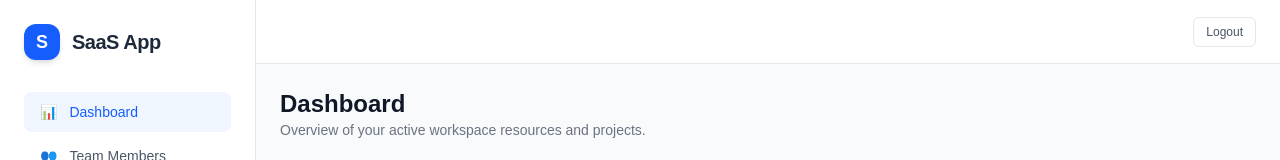
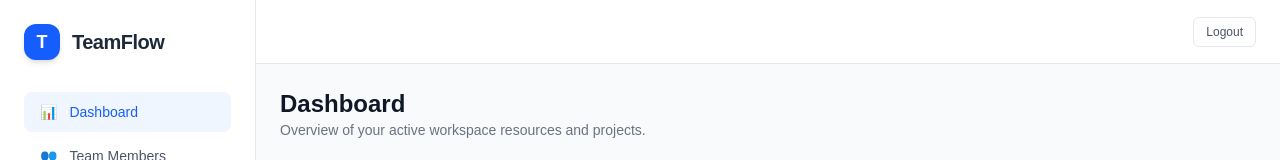
Before and after one commit to ylin1202/teamflow, a Next.js app in the folder frontend/: page /dashboard in a window 1280 px wide. Shown: the top 160 px of the page. Built offline with nearby package versions, Linux system fonts and the light colour scheme; no server answers.

Commit message:
feat(frontend): update sidebar branding and logo icon to TeamFlow

```diff
--- a/frontend/src/components/Sidebar.tsx
+++ b/frontend/src/components/Sidebar.tsx
@@ -17,9 +17,9 @@ export default function Sidebar() {
       <div className="p-6">
         <div className="flex items-center space-x-3 mb-8">
           <div className="h-9 w-9 rounded-xl bg-blue-600 flex items-center justify-center text-white font-bold text-lg shadow-md">
-            S
+            T
           </div>
-          <span className="text-xl font-bold text-gray-800 tracking-tight">SaaS App</span>
+          <span className="text-xl font-bold text-gray-800 tracking-tight">TeamFlow</span>
         </div>
 
         <nav className="space-y-1">
```
